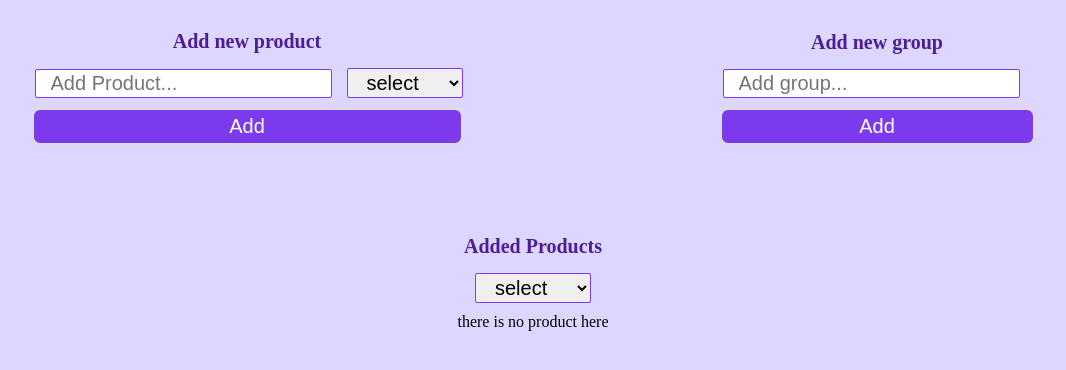
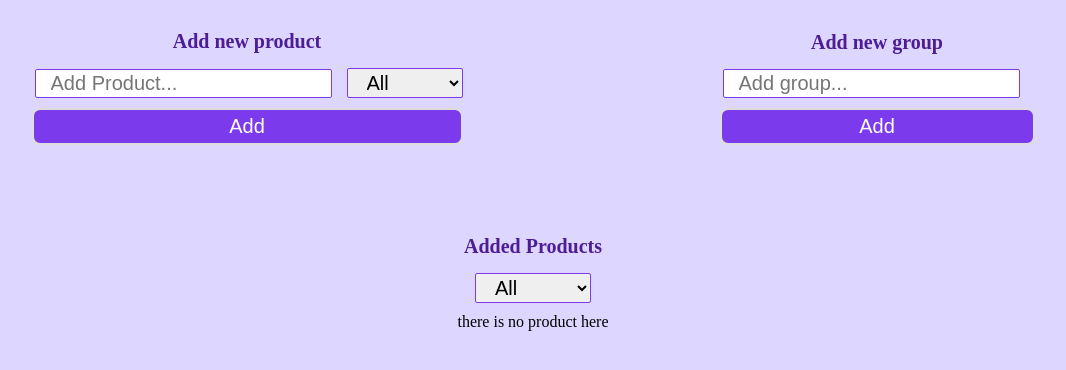
Before and after one commit to mahdi-nemati/Products-List-App, a React (Create React App) app: page / in a window 1280 px wide. Shown: the top 370 px of the page, without its empty margins (107-1173 px from the left). Built offline with nearby package versions, Linux system fonts and the light colour scheme.

Commit message:
add feature

```diff
--- a/src/components/FilterProducts.jsx
+++ b/src/components/FilterProducts.jsx
@@ -4,15 +4,23 @@ const FilterProducts = ({ productsDetail, group }) => {
   const [selectCategory, setSelectCategory] = useState([]);
   const [showCatg, setShowCatg] = useState([]);
   useEffect(() => {
-    setShowCatg(
-      productsDetail.filter(
-        (p) =>
-          p.group === selectCategory && p.group !== "select" && p.name !== ""
-      )
-    );
+    // const lastValue = productsDetail[productsDetail.length - 1]
+    //  console.log(lastValue)
+
+    if (selectCategory === "All" || selectCategory.length === 0) {
+      setShowCatg(productsDetail.filter((p) => p.name && p.group !== "All" && p.group));
+    } else {
+      setShowCatg(
+        productsDetail.filter(
+          (p) =>
+            p.group === selectCategory && p.group !== "All" && p.name !== ""
+        )
+      );
+    }
   }, [selectCategory, productsDetail]);
 
   const renderProducts = () => {
+    // const lastValue = productsDetail[productsDetail.length - 1];
     if (showCatg.length === 0)
       return <p className="remain">there is no product here</p>;
     else {
--- a/src/components/ProductListApp.js
+++ b/src/components/ProductListApp.js
@@ -8,7 +8,7 @@ const ProdutListApp = () => {
   const [productsDetail, setProductsDetail] = useState([{}]);
   //    group state
   const [group, setGroup] = useState([
-    { title: "select" },
+    { title: "All" },
     { title: "خشکبار" },
     { title: "لبنیات" },
     { title: "شوینده" },
@@ -35,7 +35,7 @@ const ProdutListApp = () => {
         showConfirmButton: false,
         timer: 1500,
       });
-    } else if (lastValue.group === "select" || lastValue.group === "") {
+    } else if (lastValue.group === "All" || lastValue.group === "") {
       Swal.fire({
         position: "top-end",
         icon: "warning",
```
